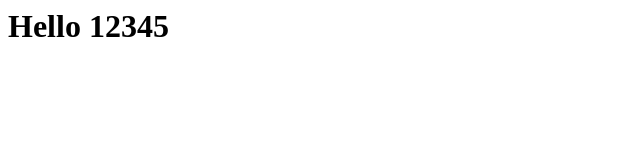
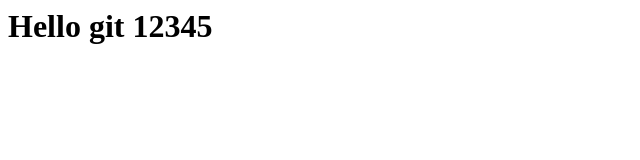
Before and after one commit to Vadim-Moshev/git-sample, a plain HTML site: page index.html in a window 1280 px wide. Shown: the whole page, without its empty margins (0-640 px from the left). Drawn offline with Linux system fonts and the light colour scheme.

Commit message:
Revert "wrong commit"
This reverts commit 30d2dc932e5783214876c1eb9f7b29b9f7b42489.

```diff
--- a/index.html
+++ b/index.html
@@ -1 +1 @@
-<h1>Hello 12345</h1>
+<h1>Hello git 12345</h1>
```
